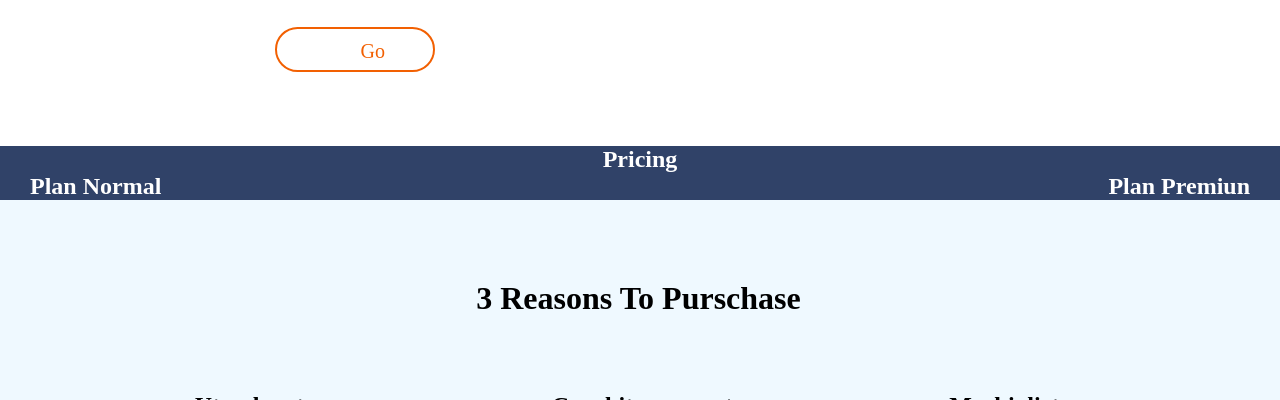
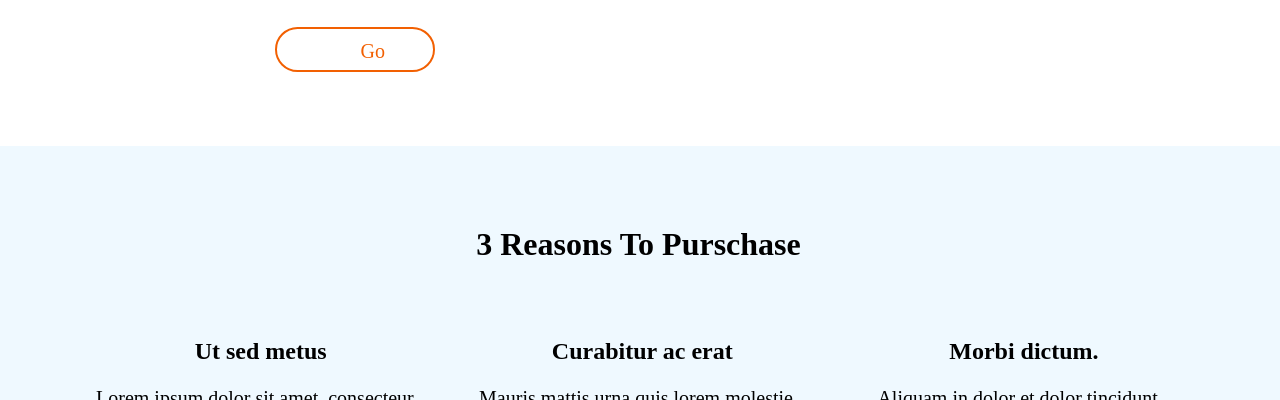
Before and after one commit to Adalab/City, a website: page src/html/index.html in a window 1280 px wide. Shown: the part 780-1180 px from the top of the page. Drawn offline with nearby package versions, Linux system fonts and the light colour scheme; files that its build step writes are made by us from their sources; files whose address does not match are found by name.

Commit message:
delete section-P

```diff
--- a/src/html/index.html
+++ b/src/html/index.html
@@ -18,8 +18,7 @@
       </include>
       <include src="./partials/section1.html">
       </include>
-      <include src="./partials/Section-P.html">
-      </include>
+
       <include src="./partials/section2.html">
       </include>
     </main>
--- a/src/html/partials/section-P.html
+++ /dev/null
@@ -1,7 +0,0 @@
-<section class="section-p">
-    <h1 class="titulo">Pricing</h1>
-    <div class="sectionp2">
-    <h2>Plan Normal</h2>
-    <h2>Plan Premiun</h2>
- </div>
-</section>
--- a/src/html/partials/section1.html
+++ b/src/html/partials/section1.html
@@ -1,5 +1,5 @@
 <section class="section1">
-  <h4 class="tittle2"> Insomnua tips
+  <h4 class="tittle2"> Insomnua Tips
   </h4>
   <h2 class="h2-section1">Looking through a window
   </h2>
--- a/src/scss/layout/_section-P.scss
+++ /dev/null
@@ -1,19 +0,0 @@
-.section-p {
-  background-color: $dark-blue;
-  width: 100%;
-  color: $white;
-}
-.sectionp2 {
-  display: flex;
-  flex-direction: column;
-  justify-content: center;
-  align-items: center;
-  @media all and (min-width: 768px) {
-    flex-direction: row;
-    justify-content: space-between;
-    margin: 0 30px 0 30px;
-  }
-}
-.titulo {
-  text-align: center;
-}
--- a/src/scss/main.scss
+++ b/src/scss/main.scss
@@ -1,16 +1,15 @@
 /*CORE*/
-@import "core/variables";
-@import "core/reset";
+@import 'core/variables';
+@import 'core/reset';
 /*COMPONENTS*/
-@import "components/code";
-@import "components/links";
+@import 'components/code';
+@import 'components/links';
 /*LAYOUT*/
-@import "layout/header";
-@import "layout/hero";
-@import "layout/footer";
-@import "layout/section1";
-@import "layout/section-P";
-@import "layout/section2";
-@import "layout/page";
+@import 'layout/header';
+@import 'layout/hero';
+@import 'layout/footer';
+@import 'layout/section1';
+@import 'layout/section2';
+@import 'layout/page';
 
 /*PAGES*/
```
